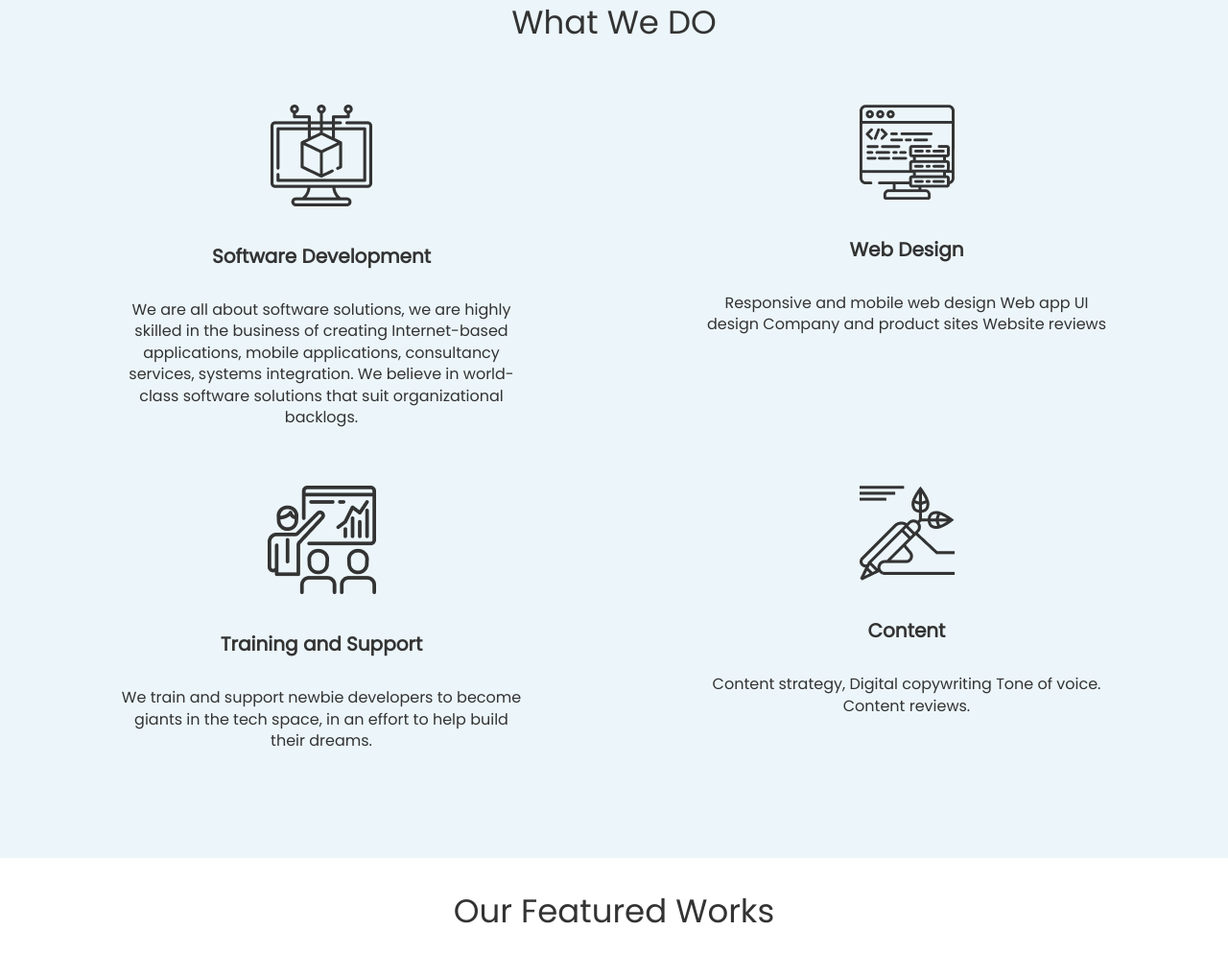
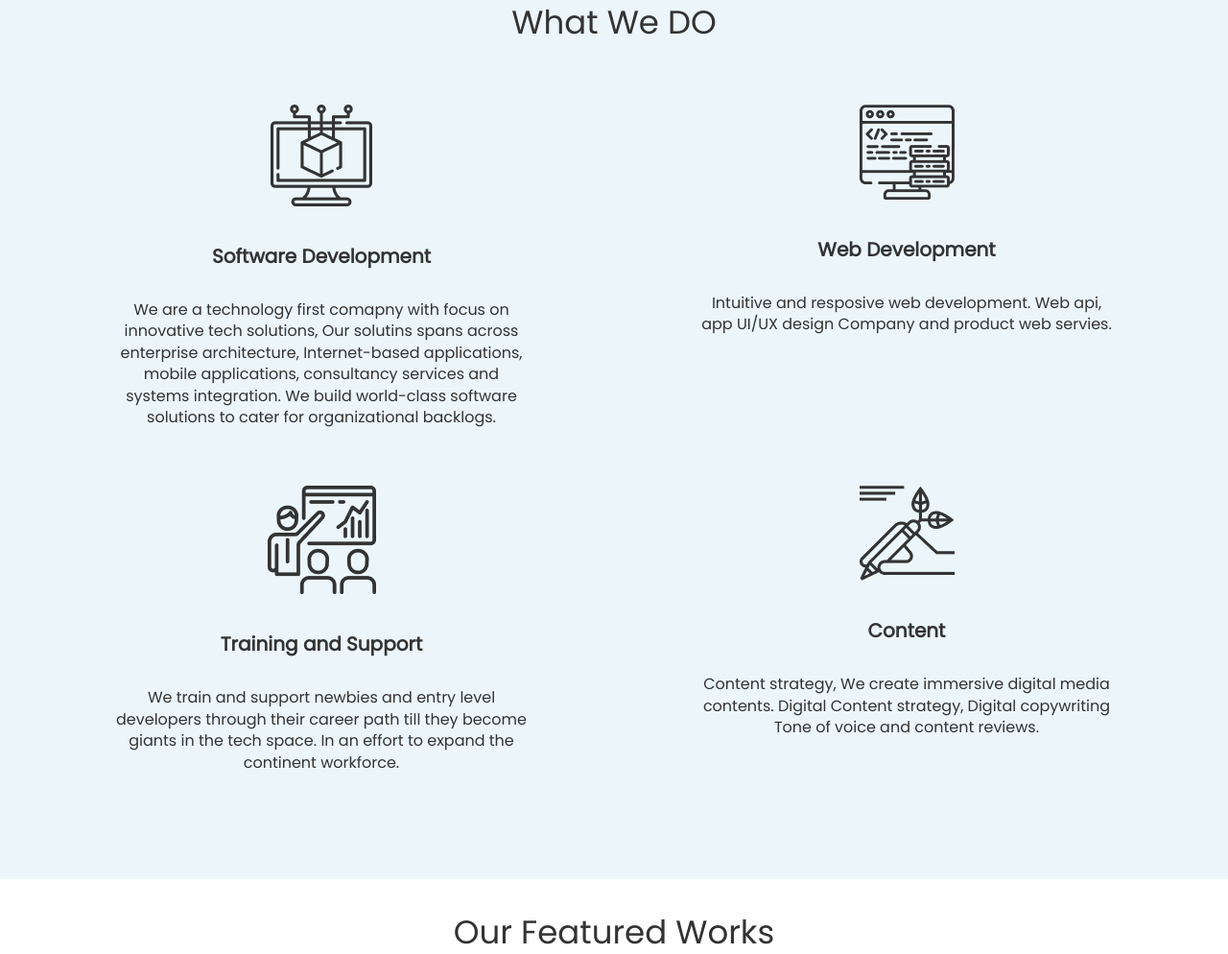
Before and after one commit to phiiileo/lit-page, a PHP site: page / in a window 1280 px wide. Shown: the part 718-1712 px from the top of the page at 96% size. Run offline with PHP 8.4, Linux system fonts and the light colour scheme; some libraries are stand-ins or nearby versions.

Commit message:
Update index.php
index content edits

```diff
--- a/index.php
+++ b/index.php
@@ -66,34 +66,37 @@
                         <aside>
                             <img src="images/Vector (6).png" alt="software development">
                             <h4>Software Development</h4>
-                            <p>We are all about software solutions,
-                                we are highly skilled in the business
-                                of creating Internet-based applications,
-                                mobile applications, consultancy services,
-                                systems integration. We believe in world-class software solutions that suit
-                                organizational backlogs.</p>
+                            <p>
+                                We are a technology first comapny with focus on innovative tech solutions,
+                                Our solutins spans across enterprise architecture, Internet-based applications,
+                                mobile applications, consultancy services and systems integration.
+                                We build world-class software solutions to cater for organizational backlogs.
+                            </p>
                         </aside>
                         <aside>
                             <img src="images/Vector (5).png" alt="web Design">
-                            <h4>Web Design</h4>
-                            <p>Responsive and mobile web design
-                                Web app UI design
-                                Company and product sites
-                                Website reviews</p>
+                            <h4>Web Development</h4>
+                            <p>Intuitive and resposive web development.
+                                Web api, app UI/UX design
+                                Company and product web servies.
+                            </p>
                         </aside>
                         <aside>
                             <img src="images/Vector (8).png" alt="Training and Support">
                             <h4>Training and Support</h4>
-                            <p>We train and support newbie developers
-                                to become giants in the tech space, in an
-                                effort to help build their dreams.</p>
+                            <p>We train and support newbies and entry level developers
+                                through their career path till they become giants in the tech space.
+                                In an effort to expand the continent workforce.
+                            </p>
                         </aside>
                         <aside>
                             <img src="images/Vector (7).png" alt="Content">
                             <h4>Content</h4>
                             <p>Content strategy,
+                                We create immersive digital media  contents.
+                                Digital Content strategy,
                                 Digital copywriting
-                                Tone of voice. Content reviews.</p>
+                                Tone of voice and content reviews.</p>
                         </aside>
                     </article>
                 </section>
@@ -109,8 +112,12 @@
                                 <div class="img_container">
                                     <img src="images/malthisi.jpg" alt="mathisi">
                                 </div>
-                                <p>Mathisi Mini Classroom</p>
-                                <p>Lorem ipsum dolor sit amet consectetur adipisicing elit. Eius, rerum!</p>
+                           <p>
+                                Mathisi Mini Classroom is a virtual learning platform for focused studies.
+Majorly important subjects High School Students must be excellent at in other to excel and to move to the next class or write School Certificate Exams at Junior and Senior Levels.
+All the subjects on Mathisi are based on the Nigerian National Secondary School Curriculum and have been vetted to ensure that only the highest teaching standards are deployed on the platform.
+
+                          </p>
                                 <a href="mathisi-classroom/index.html">View Project</a>
 
                             </div>
@@ -118,7 +125,9 @@
                                 <div class="img_container">
                                     <img src="images/buzzdona.jpg" alt=""></div>
                                 <p>Buzz Donna</p>
-                                <p>Lorem ipsum dolor sit amet consectetur adipisicing elit. Eius, rerum!</p>
+                                <p>
+                                    Buzz Donna is a web integrated chatbot one of our business efficiency product for enterprises
+                                </p>
                                 <a href="">View Project</a>
                             </div>
 
```
